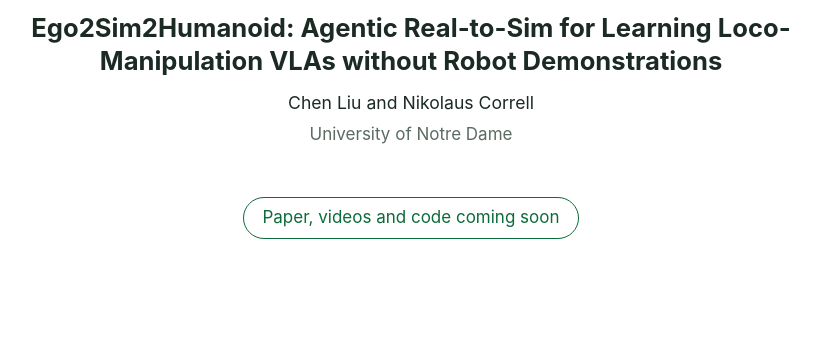
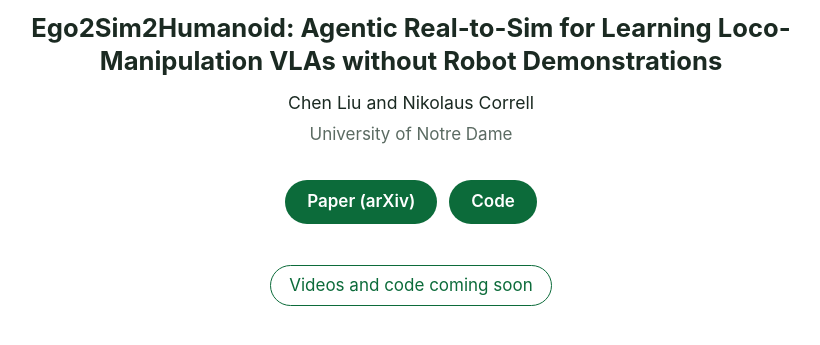
Before and after one commit to robonana/ego2sim2humanoid, a plain HTML site: page index.html in a window 1280 px wide. Shown: the part 191-536 px from the top of the page, without its empty margins (229-1049 px from the left). Drawn offline with Linux system fonts and the light colour scheme.

Commit message:
Add paper and code links

```diff
--- a/index.html
+++ b/index.html
@@ -14,6 +14,9 @@
   h1 { font-size:1.6rem; line-height:1.3; margin:24px 0 12px; }
   .authors { font-size:1.1rem; margin:0; }
   .aff { color:var(--muted); margin:4px 0 32px; }
+  .links { display:flex; gap:12px; justify-content:center; flex-wrap:wrap; margin:0 0 24px; }
+  .btn { display:inline-block; background:var(--accent); color:var(--bg); text-decoration:none; font-weight:600; border-radius:999px; padding:8px 22px; }
+  .btn:hover { opacity:.85; }
   .soon { display:inline-block; border:1px solid var(--accent); color:var(--accent); border-radius:999px; padding:6px 18px; }
 </style>
 </head>
@@ -23,7 +26,11 @@
   <h1>Ego2Sim2Humanoid: Agentic Real-to-Sim for Learning Loco-Manipulation VLAs without Robot Demonstrations</h1>
   <p class="authors">Chen Liu and Nikolaus Correll</p>
   <p class="aff">University of Notre Dame</p>
-  <p class="soon">Paper, videos and code coming soon</p>
+  <div class="links">
+    <a class="btn" href="https://arxiv.org/abs/2611.19196">Paper (arXiv)</a>
+    <a class="btn" href="https://github.com/robonana/Ego2Sim2Humanoid-code">Code</a>
+  </div>
+  <p class="soon">Videos and code coming soon</p>
 </main>
 </body>
 </html>
```
